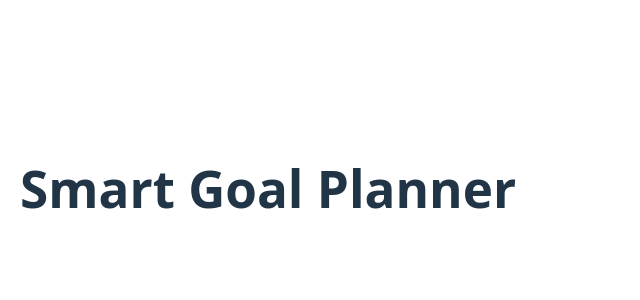
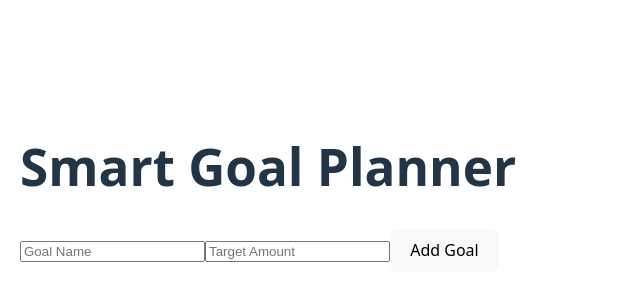
Before and after one commit to muhorocode/smart-goal-planner, a React (Vite) app: page / in a window 1280 px wide. Shown: the part 212-512 px from the top of the page, without its empty margins (0-640 px from the left). Built offline with nearby package versions, Linux system fonts and the light colour scheme; data requests are answered from the project's data file.

Commit message:
form to create a new goal

```diff
--- a/src/App.jsx
+++ b/src/App.jsx
@@ -1,4 +1,5 @@
 import {useEffect, useState} from 'react'
+import AddGoalForm from './components/AddGoalForm'
 
 function App(){
   const [goals, setGoals]= useState([])
@@ -27,6 +28,7 @@ const addGoal=(goal)=>{
   return(
    <div style={{padding:"20px"}}>
    <h1>Smart Goal Planner</h1>
+   <AddGoalForm onAddGoal={addGoal}/>
    </div>
   )
 }
--- a/src/components/AddGoalForm.jsx
+++ b/src/components/AddGoalForm.jsx
@@ -0,0 +1,27 @@
+import {useState} from 'react'
+
+function AddGoalForm({onAddGoal}){
+    const [newGoal, setNewGoal]= useState({name:'', targetAmount:'',savedAmount:0,})
+
+    const handleChange=(e)=>{
+        const {name, value}= e.target
+        setNewGoal((prev)=>({...prev,[name]:value}))
+    }
+
+    const handleSubmit=(e)=>{
+        e.preventDefault()
+        if(!newGoal.name || !newGoal.targetAmount) return
+        onAddGoal(newGoal)
+        setNewGoal({name:'', targetAmount:'', savedAmount:0})
+    }
+
+    return(
+        <form onSubmit={handleSubmit} style={{marginTop:'20px'}}>
+            <input type="text" name="name" placeholder="Goal Name" value={newGoal.name} onChange={handleChange}required />
+            <input type="number" name="targetAmount" placeholder="Target Amount" value={newGoal.targetAmount} onChange={handleChange} required/>
+            <button type="submit">Add Goal</button>
+        </form>
+    )
+    }
+
+    export default AddGoalForm
```
